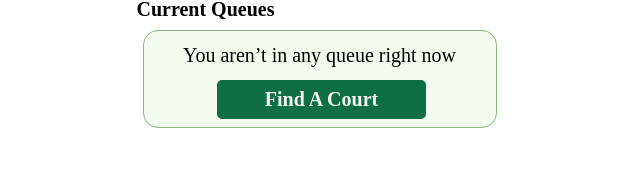
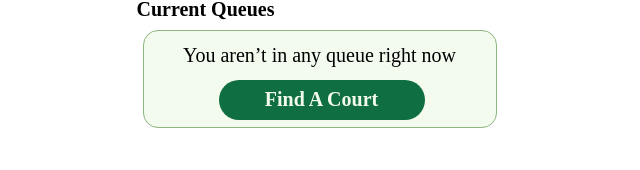
Before and after one commit to mykoal/pickupnow, a React (Create React App) app: page / in a window 1280 px wide. Shown: the part 162-332 px from the top of the page, without its empty margins (320-960 px from the left). Built offline with nearby package versions, Linux system fonts and the light colour scheme.

Commit message:
Updated button on MainScreen

```diff
--- a/src/Screens/MainScreen.jsx
+++ b/src/Screens/MainScreen.jsx
@@ -26,8 +26,7 @@ export const MainScreen = () => {
 					<div
 						className="absolute w-[209px] h-[39px] top-[49px] left-[73px] rounded-[5px]"
 						onClick={navigateToPlay}>
-						<div className="absolute w-[209px] h-[39px] top-0 left-0 bg-[#0f6e42] rounded-[5px]" />
-						<div className="absolute w-[206px] h-[30px] top-[8px] left-[2px] [font-family:Gabarito] font-bold text-[#f3fbef] text-[20px] text-center tracking-[0] leading-[normal]">
+						<div className="absolute pt-[8px] bg-[#0f6e42] rounded-[20px] hover:bg-[#06492a] w-[206px] h-[40px] top-0 left-[2px] [font-family:Gabarito] font-bold text-[#f3fbef] text-[20px] text-center tracking-[0] leading-[normal]">
 							Find A Court
 						</div>
 					</div>
```
